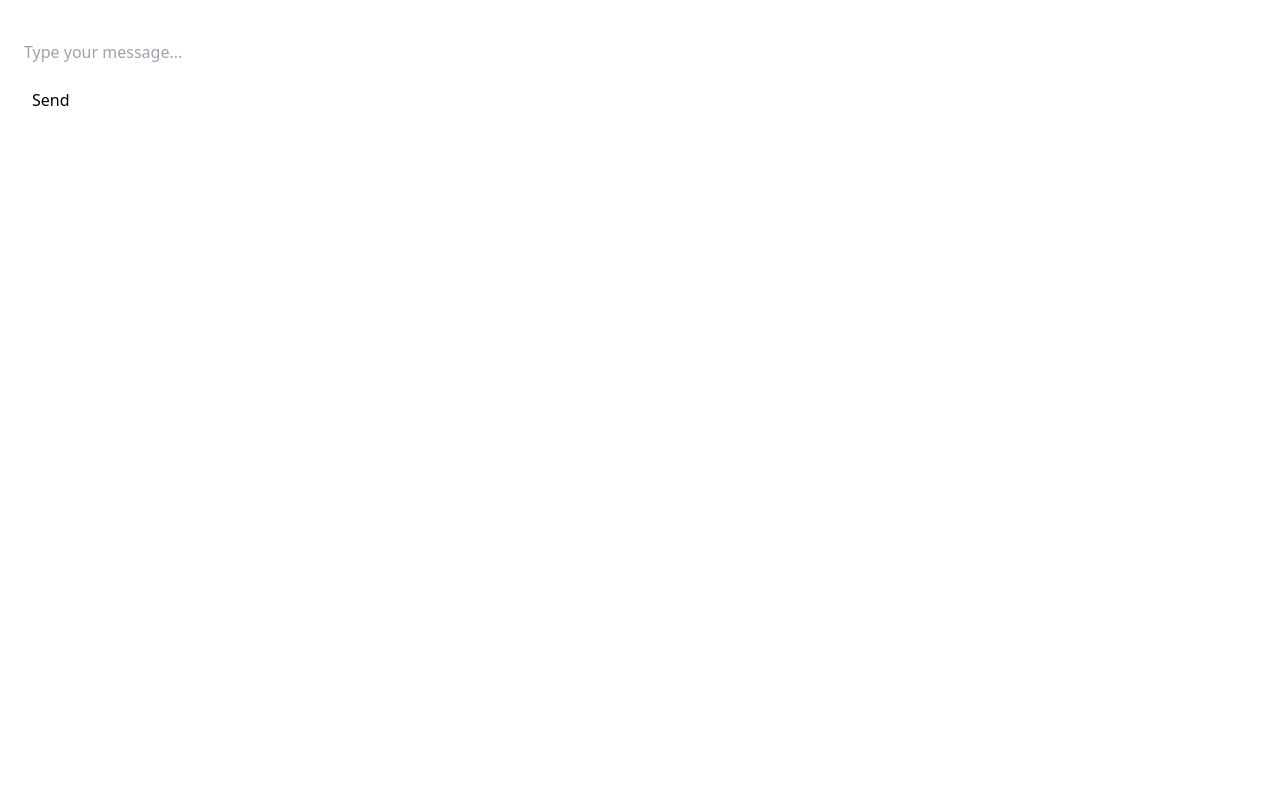
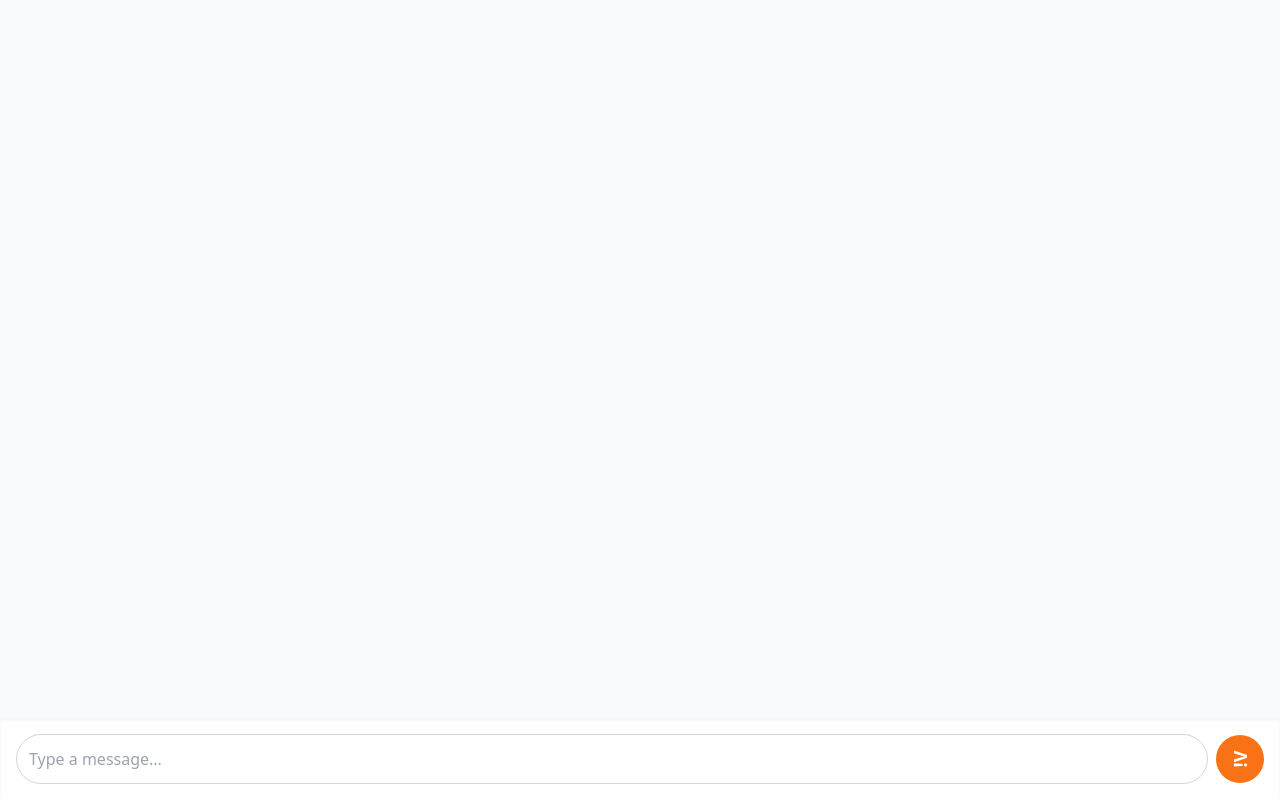
Before and after one commit to rodneyberubee/viv-frontend, a Next.js app: page /mollyscafe1 in a window 1280 px wide. Built offline with nearby package versions, Linux system fonts and the light colour scheme.

Commit message:
Update mollyscafe1.tsx

```diff
--- a/pages/mollyscafe1.tsx
+++ b/pages/mollyscafe1.tsx
@@ -4,10 +4,9 @@ import { useState } from 'react';
 
 export default function MollysCafe() {
   const [input, setInput] = useState('');
-  const [messages, setMessages] = useState([]);
+  const [messages, setMessages] = useState<any[]>([]);
   const [isLoading, setIsLoading] = useState(false);
-  const [aiData, setAiData] = useState(null);
-  const [lastAction, setLastAction] = useState(null); // 🧠 Track last structured action
+  const [lastAction, setLastAction] = useState<any>(null);
 
   const sendMessage = async () => {
     if (!input.trim()) return;
@@ -20,9 +19,7 @@ export default function MollysCafe() {
 
     try {
       const requestPayload: { messages: any[]; context?: any } = { messages: updatedMessages };
-      if (lastAction) {
-        requestPayload.context = lastAction;
-      }
+      if (lastAction) requestPayload.context = lastAction;
 
       const aiResponse = await fetch('https://api.vivaitable.com/api/askViv/mollyscafe1', {
         method: 'POST',
@@ -31,8 +28,6 @@ export default function MollysCafe() {
       });
 
       const aiData = await aiResponse.json();
-      console.log('[DEBUG] Viv A response:', aiData);
-      setAiData(aiData);
 
       if (!aiResponse.ok && !aiData.type) {
         setMessages(prev => [...prev, {
@@ -42,7 +37,6 @@ export default function MollysCafe() {
         return;
       }
 
-      // 🧠 Let speakViv handle all types, including .incomplete
       const speakResponse = await fetch('/api/speakViv', {
         method: 'POST',
         headers: { 'Content-Type': 'application/json' },
@@ -54,17 +48,12 @@ export default function MollysCafe() {
       const structuredType = aiData.type;
 
       if (!spokenResponse) {
-        console.warn('[WARN] No spoken response returned from speakViv:', speakResult);
-        setMessages(prev => [...prev, {
-          role: 'assistant',
-          content: '⚠️ Viv had trouble replying. Please try again.'
-        }]);
+        setMessages(prev => [...prev, { role: 'assistant', content: '⚠️ Viv had trouble replying. Please try again.' }]);
         return;
       }
 
       setMessages(prev => [...prev, { role: 'assistant', content: spokenResponse }]);
 
-      // 🎯 Track the action type if applicable
       switch (structuredType) {
         case 'reservation.complete':
         case 'reservation.cancelled':
@@ -77,55 +66,50 @@ export default function MollysCafe() {
         default:
           setLastAction({ type: structuredType });
       }
-
     } catch (error) {
       console.error('[ERROR] Viv interaction failed:', error);
-      setMessages(prev => [...prev, {
-        role: 'assistant',
-        content: '⚠️ Sorry, something went wrong while talking to Viv.'
-      }]);
+      setMessages(prev => [...prev, { role: 'assistant', content: '⚠️ Sorry, something went wrong while talking to Viv.' }]);
     } finally {
       setIsLoading(false);
     }
   };
 
   return (
-    <div style={{ padding: '1rem' }}>
-      <ul>
+    <div className="flex flex-col h-screen bg-gray-50">
+      {/* Chat Messages */}
+      <div className="flex-1 overflow-y-auto p-4 space-y-4">
         {messages.map((msg, idx) => (
-          <li key={idx}><strong>{msg.role}:</strong> {msg.content}</li>
+          <div
+            key={idx}
+            className={`max-w-xs px-4 py-2 rounded-lg shadow ${
+              msg.role === 'assistant'
+                ? 'bg-white text-gray-800 self-start'
+                : 'bg-orange-100 text-gray-900 self-end'
+            }`}
+          >
+            {msg.content}
+          </div>
         ))}
-      </ul>
+      </div>
 
+      {/* Input Area */}
+      <div className="p-4 bg-white shadow-inner flex items-center space-x-2">
         <input
           type="text"
           value={input}
           onChange={(e) => setInput(e.target.value)}
-        placeholder="Type your message..."
-        style={{ width: '100%', marginTop: '1rem', padding: '0.5rem' }}
+          onKeyDown={(e) => e.key === 'Enter' && sendMessage()}
+          placeholder="Type a message..."
+          className="flex-1 p-3 rounded-full border border-gray-300 focus:outline-none focus:ring-2 focus:ring-orange-500"
         />
-
         <button
           onClick={sendMessage}
           disabled={isLoading}
-        style={{ marginTop: '0.5rem', padding: '0.5rem 1rem' }}
+          className="w-12 h-12 rounded-full bg-orange-500 text-white flex items-center justify-center transform -rotate-90 hover:bg-orange-600 transition"
         >
-        {isLoading ? 'Sending...' : 'Send'}
+          <span className="text-lg font-bold">!V</span>
         </button>
-
-      {messages.length > 0 && (
-        <div style={{ marginTop: '1rem', fontSize: '12px', color: 'gray' }}>
-          <strong>Last Viv Message:</strong>
-          <pre>{JSON.stringify(messages[messages.length - 1], null, 2)}</pre>
       </div>
-      )}
-
-      {aiData && (
-        <div style={{ marginTop: '1rem', fontSize: '12px', color: '#888' }}>
-          <strong>🧠 Viv AI Debug Info:</strong>
-          <pre>{JSON.stringify(aiData, null, 2)}</pre>
-        </div>
-      )}
     </div>
   );
 }
```
Lines whose indentation alone changed are shown as unchanged.
